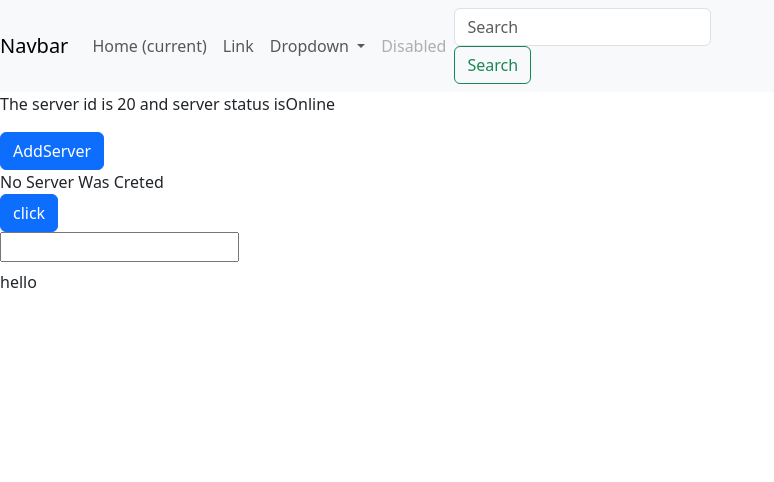
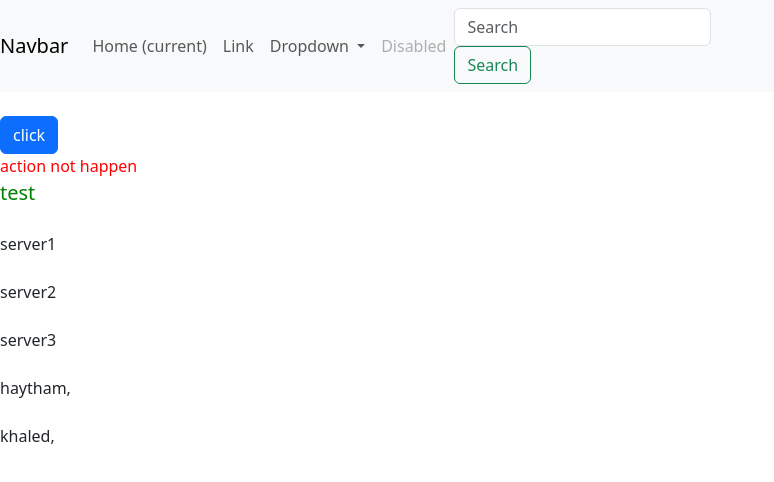
Before and after one commit to HaythamTk/AngularApp2, an Angular app: page / in a window 1280 px wide. Shown: the top 482 px of the page, without its empty margins (0-774 px from the left). Built offline with nearby package versions, Linux system fonts and the light colour scheme.

Commit message:
add directivies component

```diff
--- a/src/app/app.component.html
+++ b/src/app/app.component.html
@@ -1,3 +1,6 @@
+<!--
+<app-server></app-server>
+<div>hello</div> -->
 <app-header></app-header>
-<app-server></app-server>
-<div>hello</div>
+<br>
+<app-directives></app-directives>
--- a/src/app/app.module.ts
+++ b/src/app/app.module.ts
@@ -6,12 +6,14 @@ import { AppComponent } from './app.component';
 import { HeaderComponent } from './header/header.component';
 import { ServerComponent } from './server/server.component';
 import { FormsModule } from '@angular/forms';
+import { DirectivesComponent } from './directives/directives.component';
 
 @NgModule({
   declarations: [
     AppComponent,
     HeaderComponent,
-    ServerComponent
+    ServerComponent,
+    DirectivesComponent
   ],
   imports: [
     BrowserModule,
--- /dev/null
+++ b/src/app/directives/directives.component.html
@@ -0,0 +1,23 @@
+<!-- ng-if -->
+<button (click)="onActionHappen()" class="btn btn-primary">click</button>
+@if(isActionHappen)
+{
+    <div>action happen</div>
+}
+@else{
+    <!-- ngStyle -->
+    <div [ngStyle]="serverStyles">action not happen</div>
+
+}
+<!--ngClass  -->
+<div [ngClass]="serverClasses">test</div>
+<br>
+@for (item of servers; track item) {
+  <div>{{item}}</div>
+  <br>
+}
+
+@for (item of servers2; track item.id) {
+    <div>{{item.name}}</div>
+    <br>
+}
--- /dev/null
+++ b/src/app/directives/directives.component.scss
@@ -0,0 +1,9 @@
+.error{
+    color: red;
+}
+.sucess{
+    color: green;
+}
+.special{
+    font-size: 20px;
+}
--- /dev/null
+++ b/src/app/directives/directives.component.ts
@@ -0,0 +1,34 @@
+import { Component } from '@angular/core';
+
+@Component({
+  selector: 'app-directives',
+  standalone: false,
+
+  templateUrl: './directives.component.html',
+  styleUrl: './directives.component.scss'
+})
+export class DirectivesComponent {
+  isActionHappen:boolean = false;
+  hasError:boolean = false;
+  hasSucess:boolean =true;
+  hasSpecial:boolean=true;
+  servers = ["server1","server2","server3"];
+  servers2=[
+    {"id":1,"name":"haytham,"},
+    {"id":2,"name":"khaled,"}
+  ];
+  serverStyles={
+    "color" :"red",
+  }
+  serverClasses={
+    "sucess":this.hasSucess,
+    "error":this.hasError,
+    "special":this.hasSpecial
+
+  }
+
+  onActionHappen()
+  {
+    this.isActionHappen= true;
+  }
+}
```
Also changed, not shown: 2 other files (tests, documents, lock files or other folders).
